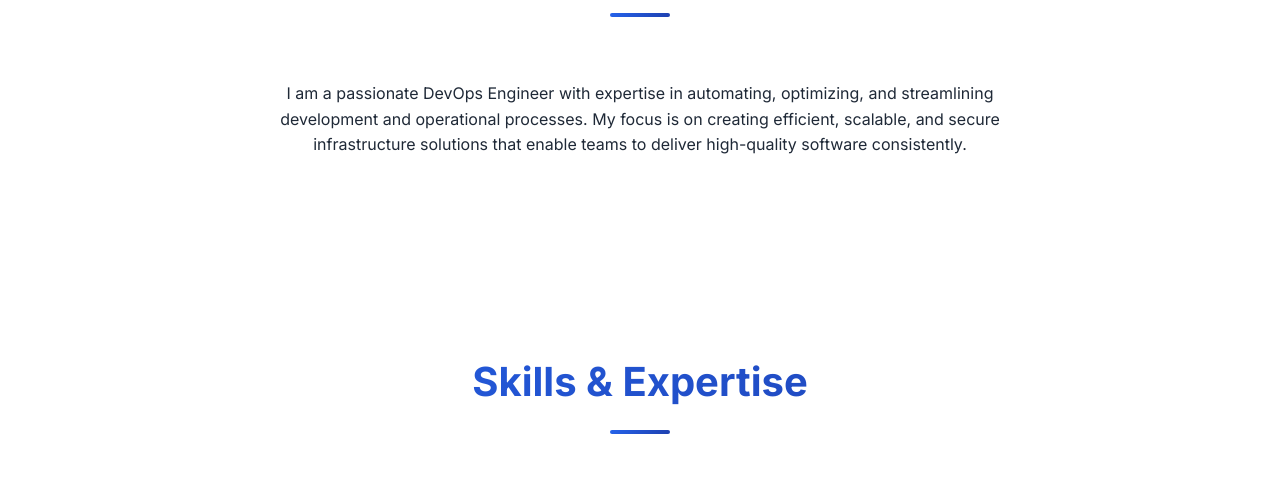
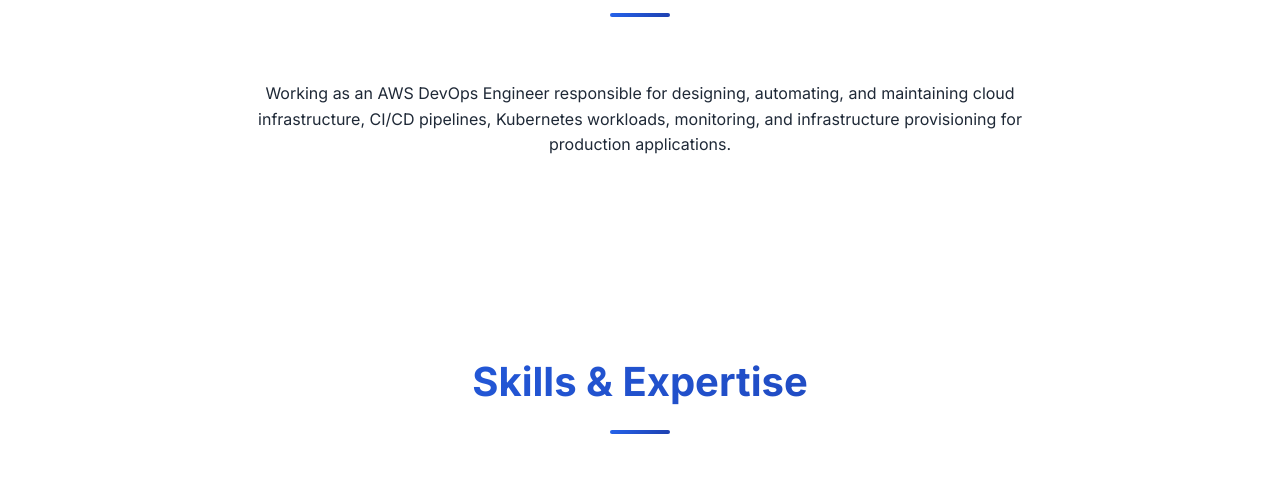
Before and after one commit to prashanthi-karnati/portfolio, a plain HTML site: page index.html in a window 1280 px wide. Shown: the part 963-1458 px from the top of the page. Drawn offline with nearby package versions, Linux system fonts and the light colour scheme.

```diff
--- a/index.html
+++ b/index.html
@@ -104,7 +104,7 @@
             </div>
             <div class="about-content">
                 <div class="about-text">
-                    <p>I am a passionate DevOps Engineer with expertise in automating, optimizing, and streamlining development and operational processes. My focus is on creating efficient, scalable, and secure infrastructure solutions that enable teams to deliver high-quality software consistently.</p>
+                    <p>Working as an AWS DevOps Engineer responsible for designing, automating, and maintaining cloud infrastructure, CI/CD pipelines, Kubernetes workloads, monitoring, and infrastructure provisioning for production applications.</p>
 
                 </div>
             </div>
```
